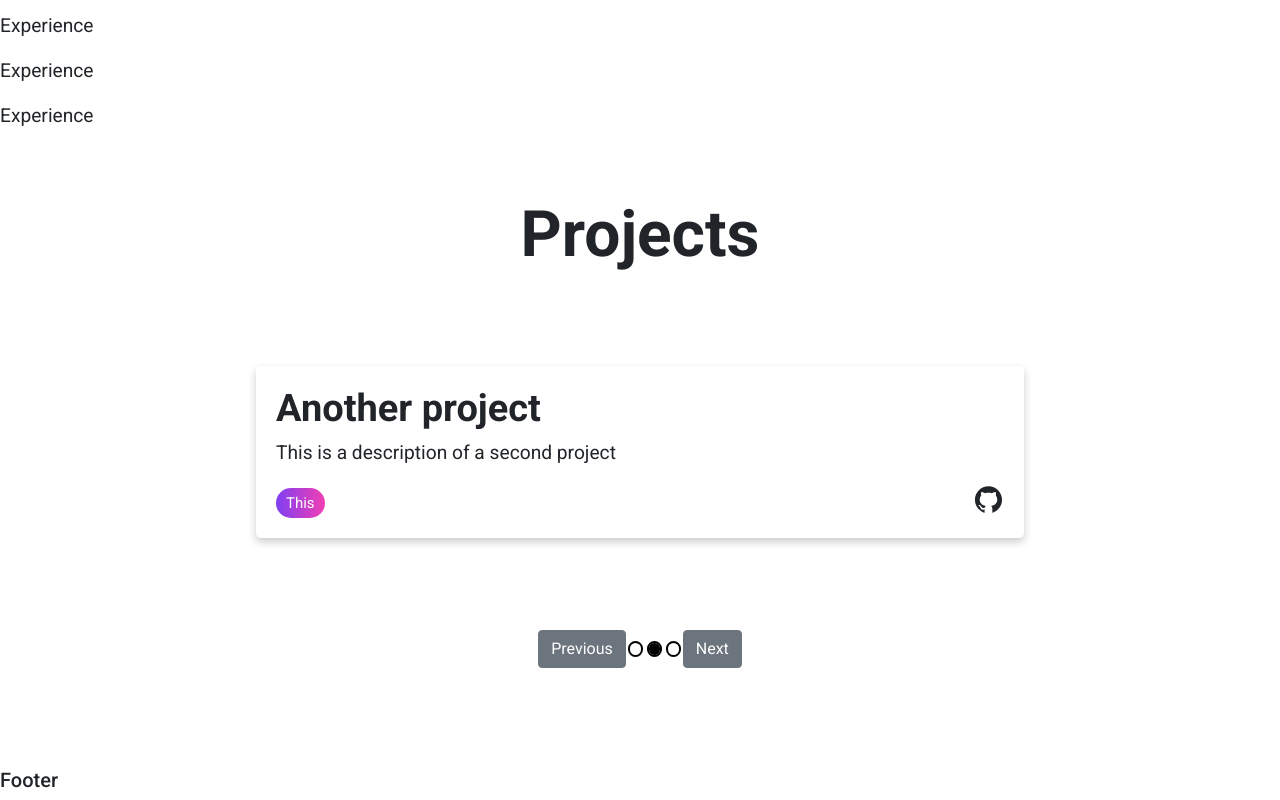
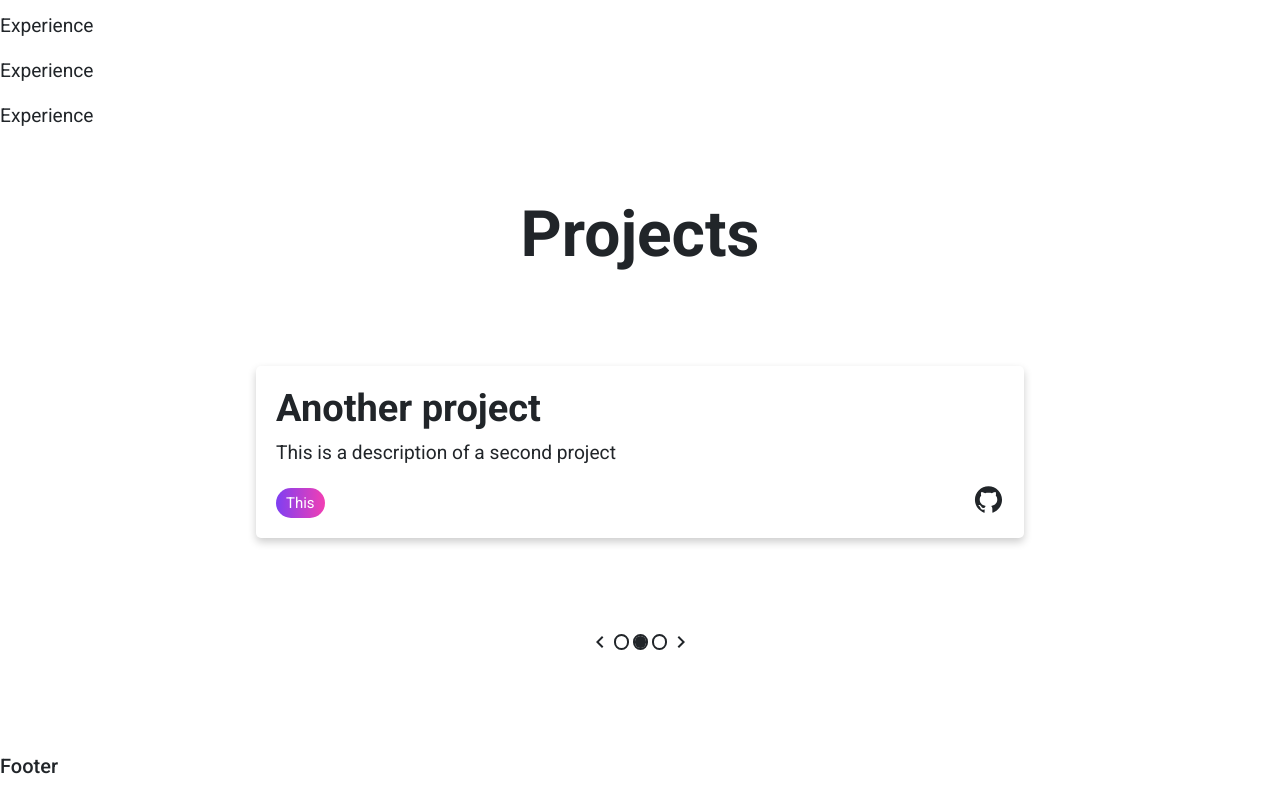
Before and after one commit to devkav/personalWebsite, a React (Create React App) app: page / in a window 1280 px wide. Shown: the part 2170-2970 px from the top of the page. Built offline with nearby package versions, Linux system fonts and the light colour scheme.

Commit message:
updated controls

```diff
--- a/src/components/CarouselControls.jsx
+++ b/src/components/CarouselControls.jsx
@@ -1,5 +1,6 @@
 import { Component } from 'react';
 import { Button } from 'reactstrap';
+import { MdNavigateNext, MdNavigateBefore } from "react-icons/md"
 import CarouselIndicator from './CarouselIndicator';
 
 class CarouselControls extends Component {
@@ -9,9 +10,9 @@ class CarouselControls extends Component {
 
         return (
             <div className="carousel-controls">
-                <Button onClick={this.props.previousCallback}>Previous</Button>
+                <MdNavigateBefore onClick={this.props.previousCallback} className="carousel-btn clickable" />
                 <CarouselIndicator numBubbles={numBubbles} active={active} />
-                <Button onClick={this.props.nextCallback}>Next</Button>
+                <MdNavigateNext onClick={this.props.nextCallback} className="carousel-btn clickable" />
             </div>
         );
     }
--- a/src/style/Projects.css
+++ b/src/style/Projects.css
@@ -60,33 +60,38 @@
     display: grid;
     align-items: center;
     margin-top: 20px;
-    margin-bottom: 20px;;
+    margin-bottom: 20px;
 }
 
 .bubble {
     height: 12px;
     width: 11px;
     border-radius: 12px;
-    outline: 2px solid black;
+    outline: 2px solid #212529;
     margin: 4px;
     transition: background-color .4s;
-  }
+}
 
-  .bubble-active {
-    background-color: black;
-  }
+.bubble-active {
+    background-color: #212529;
+}
 
 .carousel-indicator {
     width: fit-content;
     display: flex;
     flex-flow: row;
-  }
+}
 
 .carousel-controls {
     display: flex;
     flex-flow: row;
     align-items: center;
     justify-content: center;
+}
+
+.carousel-btn {
+    font-size: 24px;
+    color: #212529;
 }
 
 /*
```
